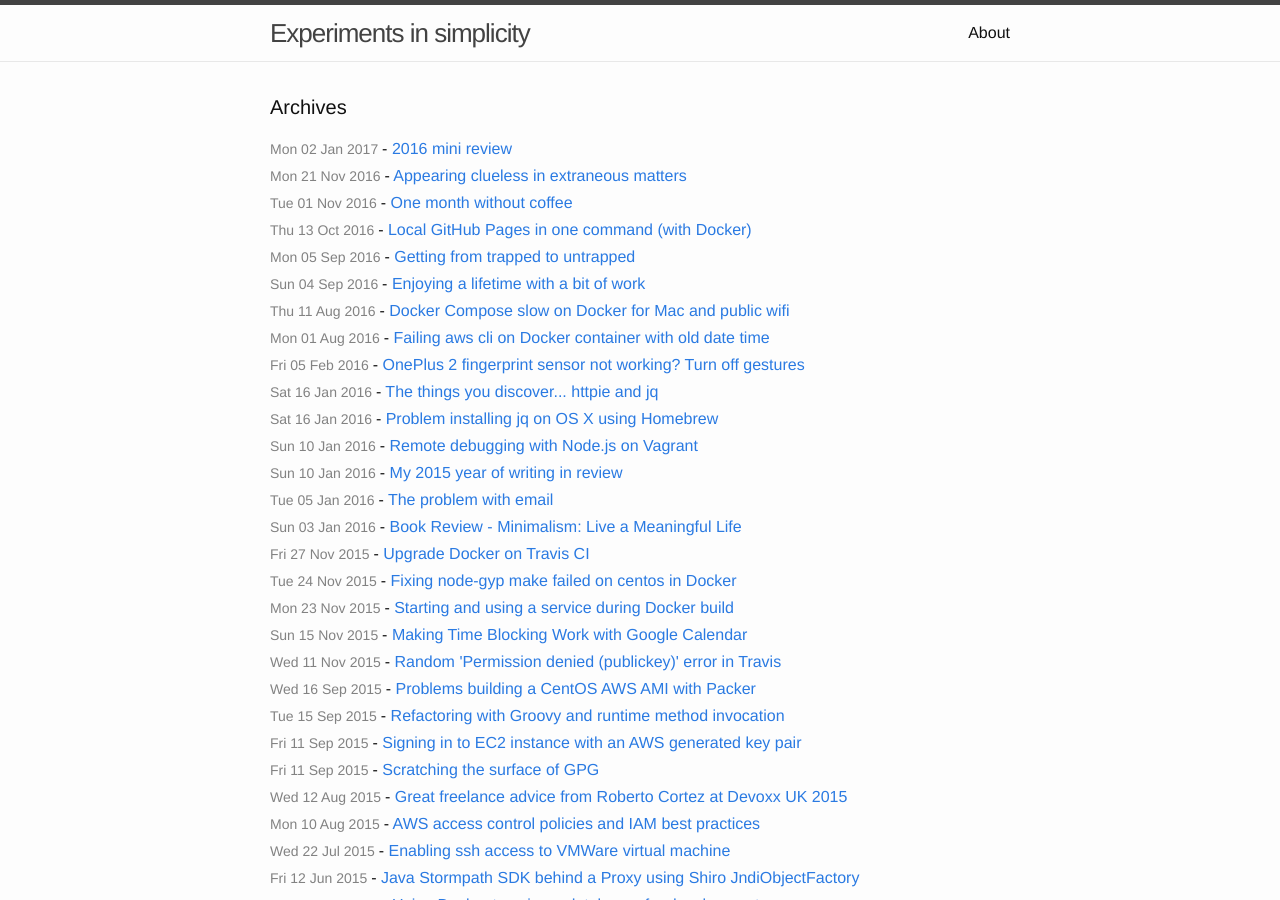
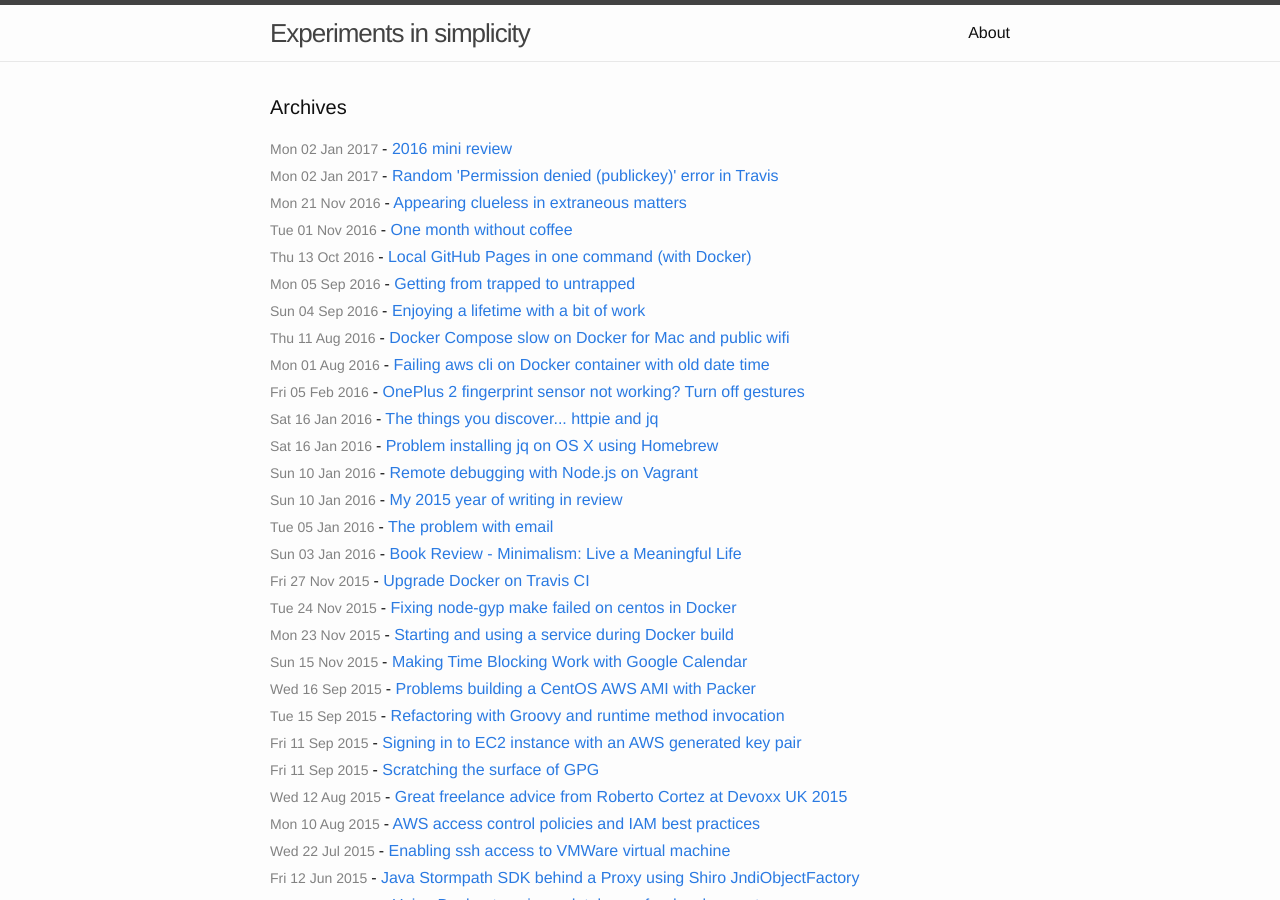
Before and after one commit to awolski/awolski.github.io, a Jekyll site: the page built from archives.html, in a window 1280 px wide and 900 px high. Built offline with Jekyll 4.4.1, drawn with Linux system fonts in a browser that asks for light colours; comment, search, counter and statistics services are not loaded.

```diff
--- a/_posts/2015-11-11-sudden-permission-denied-publickey-error-in-travis.md
+++ b/_posts/2015-11-11-sudden-permission-denied-publickey-error-in-travis.md
@@ -1,6 +1,7 @@
 ---
 layout: post
 title:  "Random 'Permission denied (publickey)' error in Travis"
+date: 2017-01-02
 ---
 
 This morning I hit a random issue in Travis (Pro), in that all of a sudden a build could not clone a GitHub repository:
```
